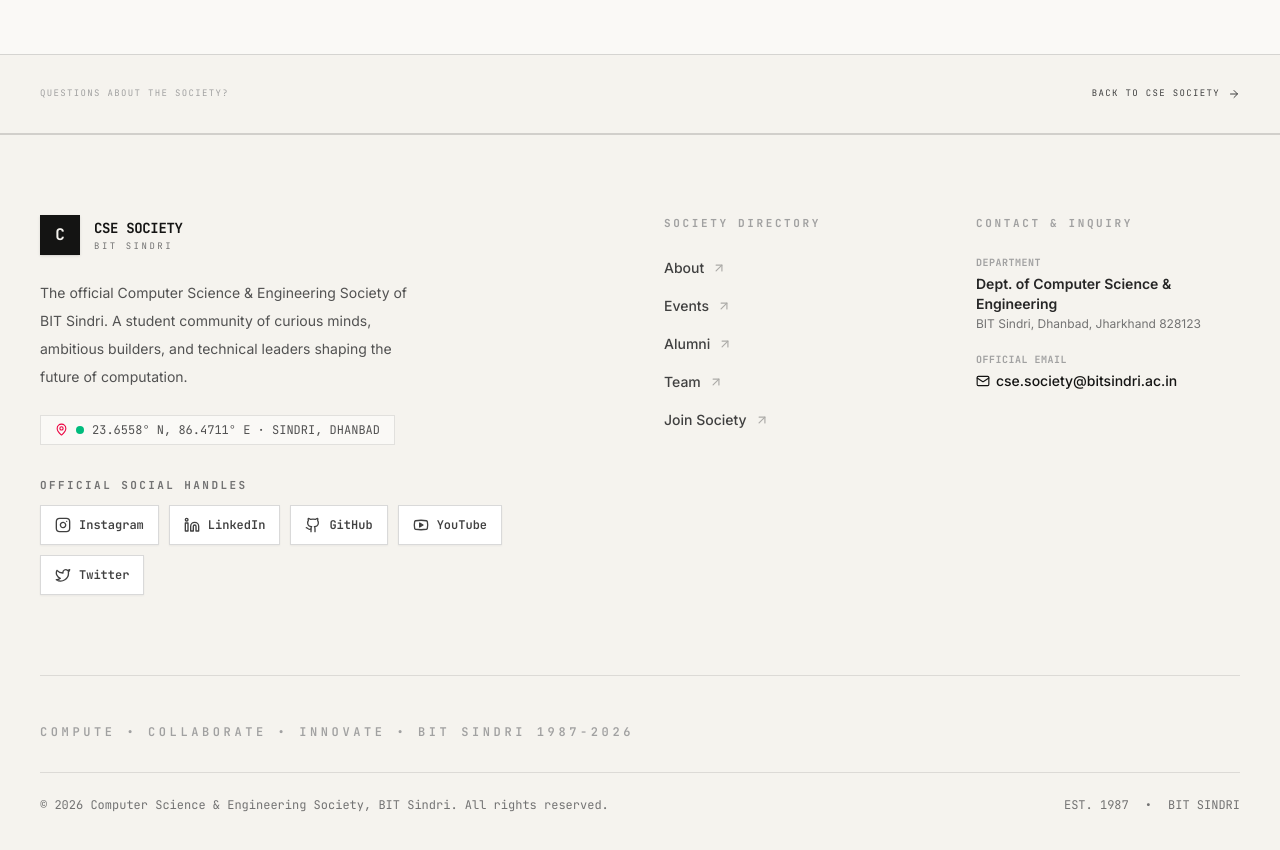
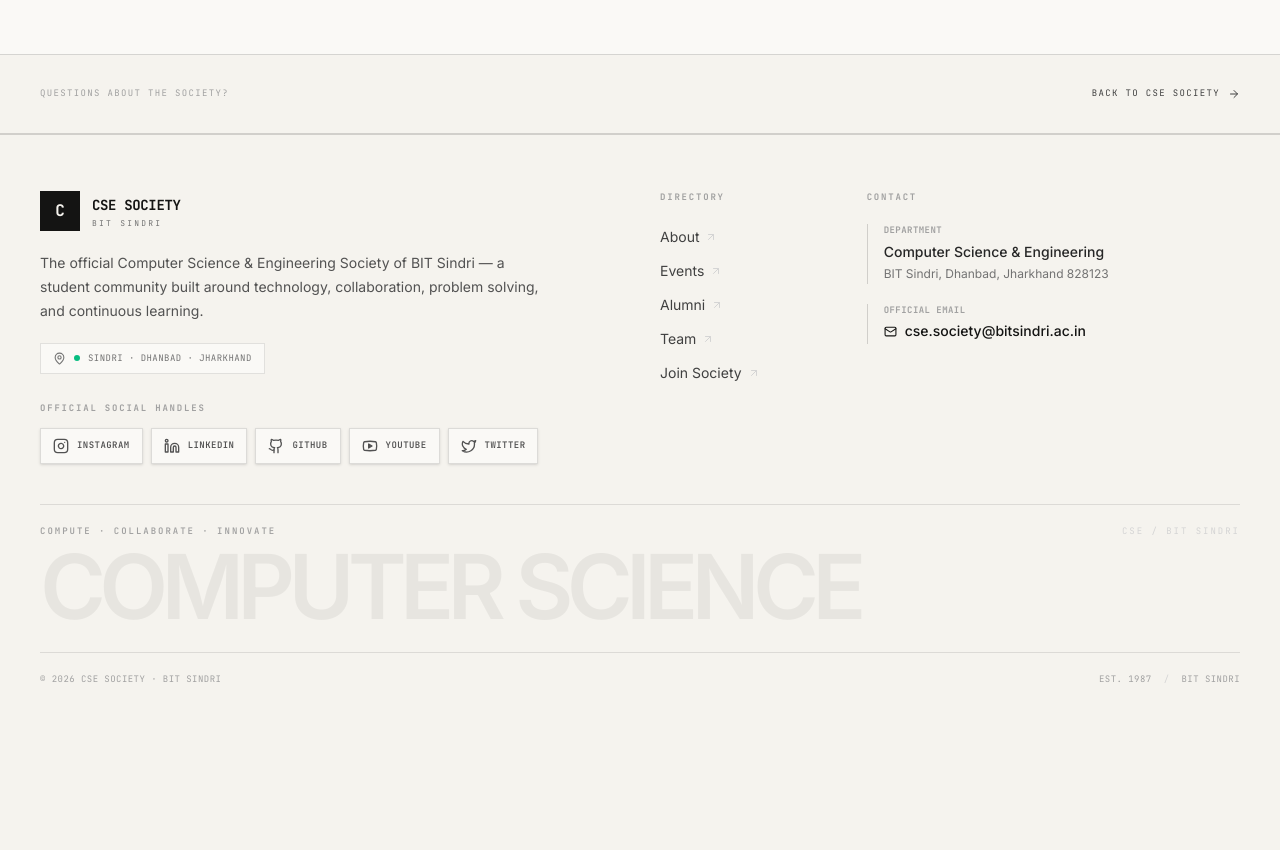
Before and after one commit to aman-singh122/cse-society-bitsindri, a Next.js app in the folder cse-frontend/: page /join in a window 1280 px wide. Shown: the part 1660-2510 px from the top of the page. After the commit the page ends 2378 px from the top, so only its background shows below. Built offline with nearby package versions, Linux system fonts and the light colour scheme.

Commit message:
fix footer build

```diff
--- a/cse-frontend/src/components/layout/Footer.tsx
+++ b/cse-frontend/src/components/layout/Footer.tsx
@@ -1,7 +1,13 @@
 import React from "react";
 import Link from "next/link";
 import { ArrowUpRight, Mail, MapPin } from "lucide-react";
-import { InstagramIcon, LinkedinIcon, GithubIcon, YoutubeIcon, TwitterIcon } from "@/components/ui/SocialIcons";
+import {
+  InstagramIcon,
+  LinkedinIcon,
+  GithubIcon,
+  YoutubeIcon,
+  TwitterIcon,
+} from "@/components/ui/SocialIcons";
 
 const footerLinks = [
   { name: "About", href: "/about" },
@@ -53,55 +59,80 @@ export default function Footer() {
   const currentYear = new Date().getFullYear();
 
   return (
-    <footer className="border-t border-black/15 bg-[#f5f3ee] px-6 pb-12 pt-20 lg:px-10">
+    <footer className="border-t border-black/15 bg-[#f5f3ee] px-4 pb-8 pt-12 sm:px-6 lg:px-10 lg:pt-14">
       <div className="mx-auto max-w-7xl">
-        {/* Top Header */}
-        <div className="grid gap-12 lg:grid-cols-12 lg:items-start">
-          {/* Brand & Identity */}
-          <div className="lg:col-span-5">
-            <Link href="/" className="inline-flex items-center gap-3.5">
-              <div className="flex h-10 w-10 items-center justify-center bg-[#141413] font-mono text-base font-bold text-[#f5f3ee] shadow-sm">
+
+        {/* =====================================================
+            MAIN FOOTER GRID
+        ====================================================== */}
+        <div className="grid gap-10 lg:grid-cols-12">
+
+          {/* BRAND */}
+          <div className="lg:col-span-6">
+            <Link
+              href="/"
+              className="group inline-flex items-center gap-3"
+            >
+              <div className="flex h-10 w-10 items-center justify-center bg-[#141413] font-mono text-base font-bold text-[#f5f3ee] transition-transform duration-300 group-hover:-rotate-3">
                 C
               </div>
+
               <div className="leading-none">
                 <p className="font-mono text-sm font-bold tracking-tight text-[#141413]">
                   CSE SOCIETY
                 </p>
-                <p className="mt-1 font-mono text-[9px] uppercase tracking-[0.28em] text-neutral-500">
+
+                <p className="mt-1 font-mono text-[8px] uppercase tracking-[0.28em] text-neutral-500">
                   BIT SINDRI
                 </p>
               </div>
             </Link>
 
-            <p className="mt-6 max-w-sm text-sm leading-7 text-neutral-600">
-              The official Computer Science & Engineering Society of BIT Sindri. A student community of curious minds, ambitious builders, and technical leaders shaping the future of computation.
+            <p className="mt-5 max-w-lg text-sm leading-6 text-neutral-600">
+              The official Computer Science & Engineering Society of BIT
+              Sindri — a student community built around technology,
+              collaboration, problem solving, and continuous learning.
             </p>
 
-            <div className="mt-6 inline-flex items-center gap-2 border border-black/10 bg-[#faf9f6] px-3.5 py-1.5 font-mono text-xs text-neutral-600">
-              <MapPin size={13} className="text-rose-600" />
-              <span className="h-2 w-2 rounded-full bg-emerald-500 animate-pulse" />
-              <span>23.6558° N, 86.4711° E · SINDRI, DHANBAD</span>
+            {/* LOCATION */}
+            <div className="mt-5 inline-flex max-w-full items-center gap-2 border border-black/10 bg-[#faf9f6] px-3 py-2">
+              <MapPin
+                size={13}
+                className="shrink-0 text-neutral-500"
+              />
+
+              <span className="h-1.5 w-1.5 shrink-0 animate-pulse rounded-full bg-emerald-500" />
+
+              <span className="truncate font-mono text-[9px] uppercase tracking-wider text-neutral-500">
+                SINDRI · DHANBAD · JHARKHAND
+              </span>
             </div>
 
-            {/* Social Icons Row */}
-            <div className="mt-8">
-              <p className="font-mono text-[11px] font-bold uppercase tracking-[0.22em] text-neutral-500 mb-3">
+            {/* SOCIALS */}
+            <div className="mt-7">
+              <p className="mb-3 font-mono text-[9px] font-bold uppercase tracking-[0.2em] text-neutral-400">
                 OFFICIAL SOCIAL HANDLES
               </p>
-              <div className="flex flex-wrap items-center gap-2.5">
-                {socialLinks.map((s) => {
-                  const Icon = s.icon;
+
+              <div className="flex flex-wrap gap-2">
+                {socialLinks.map((social) => {
+                  const Icon = social.icon;
+
                   return (
                     <a
-                      key={s.name}
-                      href={s.href}
+                      key={social.name}
+                      href={social.href}
                       target="_blank"
                       rel="noopener noreferrer"
-                      title={s.label}
-                      className={`flex h-10 items-center gap-2 border border-black/15 bg-white px-3.5 py-2 font-mono text-xs font-semibold text-neutral-700 transition-all duration-200 shadow-xs hover:shadow-md ${s.color}`}
+                      title={social.label}
+                      aria-label={social.label}
+                      className={`group inline-flex h-9 items-center gap-2 border border-black/12 bg-[#faf9f6] px-3 font-mono text-[9px] font-semibold uppercase tracking-wider text-neutral-600 shadow-sm transition-all duration-200 hover:-translate-y-0.5 hover:bg-white hover:shadow-md ${social.color}`}
                     >
-                      <Icon size={16} />
-                      <span className="hidden sm:inline-block">{s.name}</span>
+                      <Icon className="h-4 w-4 shrink-0 transition-transform duration-200 group-hover:scale-105" />
+
+                      <span className="hidden sm:inline">
+                        {social.name}
+                      </span>
                     </a>
                   );
                 })}
@@ -109,77 +140,100 @@ export default function Footer() {
             </div>
           </div>
 
-          {/* Navigation Links */}
-          <div className="lg:col-span-3 lg:col-start-7">
-            <p className="font-mono text-[11px] font-bold uppercase tracking-[0.24em] text-neutral-400">
-              SOCIETY DIRECTORY
+          {/* DIRECTORY */}
+          <div className="lg:col-span-2 lg:col-start-7">
+            <p className="font-mono text-[9px] font-bold uppercase tracking-[0.2em] text-neutral-400">
+              DIRECTORY
             </p>
 
-            <ul className="mt-6 space-y-3.5">
+            <ul className="mt-5 space-y-2.5">
               {footerLinks.map((link) => (
                 <li key={link.name}>
                   <Link
                     href={link.href}
-                    className="group inline-flex items-center gap-2 text-sm font-medium text-neutral-700 transition-colors hover:text-black"
+                    className="group inline-flex items-center gap-1.5 text-sm text-neutral-700 transition-colors hover:text-black"
                   >
                     <span>{link.name}</span>
-                    <ArrowUpRight size={14} className="opacity-40 transition-opacity duration-200 group-hover:opacity-100 group-hover:translate-x-0.5" />
+
+                    <ArrowUpRight
+                      size={12}
+                      className="text-neutral-300 transition-all duration-200 group-hover:-translate-y-0.5 group-hover:translate-x-0.5 group-hover:text-black"
+                    />
                   </Link>
                 </li>
               ))}
             </ul>
           </div>
 
-          {/* Contact Details */}
-          <div className="lg:col-span-3">
-            <p className="font-mono text-[11px] font-bold uppercase tracking-[0.24em] text-neutral-400">
-              CONTACT & INQUIRY
+          {/* CONTACT */}
+          <div className="lg:col-span-4">
+            <p className="font-mono text-[9px] font-bold uppercase tracking-[0.2em] text-neutral-400">
+              CONTACT
             </p>
 
-            <div className="mt-6 space-y-5">
-              <div>
-                <p className="font-mono text-[10px] uppercase tracking-wider text-neutral-400 font-bold">
+            <div className="mt-5 border-l border-black/15 pl-4">
+              <p className="font-mono text-[9px] font-bold uppercase tracking-wider text-neutral-400">
                 Department
               </p>
-                <p className="mt-1 text-sm font-semibold text-neutral-800">
-                  Dept. of Computer Science & Engineering
+
+              <p className="mt-1 text-sm font-medium text-neutral-800">
+                Computer Science & Engineering
               </p>
-                <p className="text-xs text-neutral-500 mt-0.5">
+
+              <p className="mt-0.5 text-xs leading-5 text-neutral-500">
                 BIT Sindri, Dhanbad, Jharkhand 828123
               </p>
             </div>
 
-              <div>
-                <p className="font-mono text-[10px] uppercase tracking-wider text-neutral-400 font-bold">
+            <div className="mt-5 border-l border-black/15 pl-4">
+              <p className="font-mono text-[9px] font-bold uppercase tracking-wider text-neutral-400">
                 Official Email
               </p>
+
               <a
                 href="mailto:cse.society@bitsindri.ac.in"
-                  className="mt-1 inline-flex items-center gap-1.5 text-sm font-medium text-[#141413] hover:underline"
+                className="group mt-1 inline-flex items-center gap-2 text-sm font-medium text-[#141413] transition-colors hover:text-neutral-500"
               >
-                  <Mail size={14} />
-                  <span>cse.society@bitsindri.ac.in</span>
+                <Mail size={13} />
+
+                <span className="break-all">
+                  cse.society@bitsindri.ac.in
+                </span>
               </a>
             </div>
           </div>
         </div>
+
+        {/* =====================================================
+            LARGE TYPOGRAPHIC STRIP
+        ====================================================== */}
+        <div className="mt-10 overflow-hidden border-y border-black/10 py-5">
+          <div className="flex flex-col gap-2 sm:flex-row sm:items-center sm:justify-between">
+            <span className="font-mono text-[9px] font-semibold uppercase tracking-[0.22em] text-neutral-400">
+              COMPUTE · COLLABORATE · INNOVATE
+            </span>
+
+            <span className="font-mono text-[9px] uppercase tracking-[0.22em] text-neutral-300">
+              CSE / BIT SINDRI
+            </span>
           </div>
 
-        {/* Big Typographic Graphic Tag */}
-        <div className="mt-20 border-t border-black/10 pt-12 text-center lg:text-left">
-          <p className="font-mono text-xs uppercase tracking-[0.3em] text-neutral-400 font-semibold">
-            COMPUTE • COLLABORATE • INNOVATE • BIT SINDRI 1987-2026
-          </p>
+          <div className="mt-1 select-none whitespace-nowrap text-[clamp(2.5rem,7vw,6.5rem)] font-semibold leading-none tracking-[-0.075em] text-black/[0.055]">
+            COMPUTER SCIENCE
+          </div>
         </div>
 
-        {/* Bottom Bar */}
-        <div className="mt-8 flex flex-col gap-4 border-t border-black/10 pt-6 sm:flex-row sm:items-center sm:justify-between">
-          <p className="font-mono text-xs text-neutral-500">
-            © {currentYear} Computer Science & Engineering Society, BIT Sindri. All rights reserved.
+        {/* =====================================================
+            BOTTOM BAR
+        ====================================================== */}
+        <div className="flex flex-col gap-3 pt-5 sm:flex-row sm:items-center sm:justify-between">
+          <p className="font-mono text-[9px] uppercase tracking-wider text-neutral-400">
+            © {currentYear} CSE Society · BIT Sindri
           </p>
-          <div className="flex items-center gap-4 font-mono text-xs text-neutral-500">
+
+          <div className="flex items-center gap-3 font-mono text-[9px] uppercase tracking-wider text-neutral-400">
             <span>EST. 1987</span>
-            <span>•</span>
+            <span className="text-neutral-300">/</span>
             <span>BIT SINDRI</span>
           </div>
         </div>
```
Lines whose indentation alone changed are shown as unchanged.
